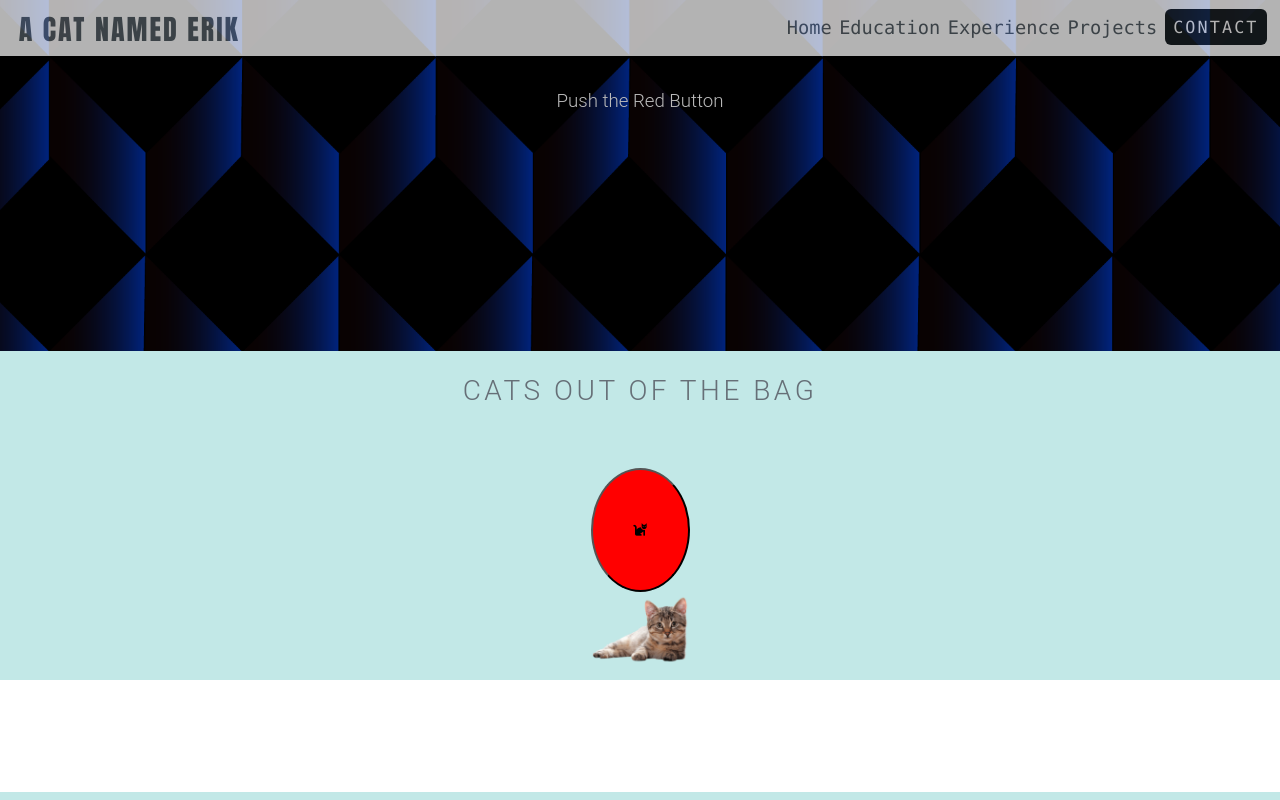
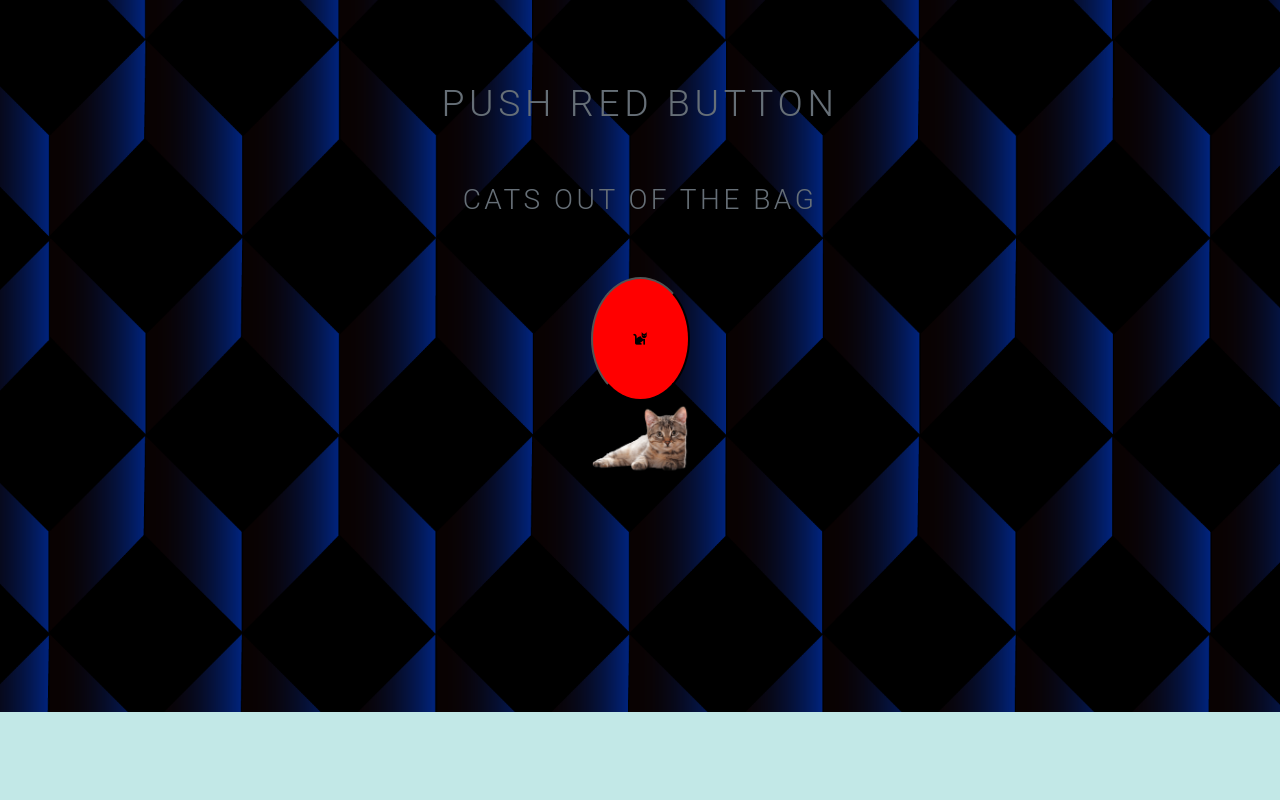
Before and after one commit to bryan-panaccione/catGenerator, a plain HTML site: page index.html in a window 1280 px wide. Drawn offline with Linux system fonts and the light colour scheme.

Commit message:
improvedUI

```diff
--- a/index.html
+++ b/index.html
@@ -12,26 +12,9 @@
 
 <body class="bodyClass">
   <div class="catStart"></div>
-  <header class="header" id="header">
-    <h1 id="pageTitle"><a href="https://giphy.com/gifs/computer-cat-wearing-glasses-VbnUQpnihPSIgIXuZv">A Cat Named
-        Erik</a></h1>
-    <nav id="nav">
-      <ul>
-        <li><a href="index.html" class="button_alt">Home</a></li>
-        <li><a href="https://giphy.com/gifs/computer-cat-wearing-glasses-VbnUQpnihPSIgIXuZv"
-            class="button_alt">Education</a></li>
-        <li><a href="https://giphy.com/gifs/computer-cat-wearing-glasses-VbnUQpnihPSIgIXuZv"
-            class="button_alt">Experience</a></li>
-        <li><a href="https://giphy.com/gifs/computer-cat-wearing-glasses-VbnUQpnihPSIgIXuZv"
-            class="button_alt">Projects</a></li>
-        <li><a href="https://giphy.com/gifs/computer-cat-wearing-glasses-VbnUQpnihPSIgIXuZv" class="button">Contact</a>
-        </li>
-      </ul>
-    </nav>
-  </header>
+
   <div id="topBanner">
-    <p>Push the Red Button</p>
-  </div>
+    <h1>Push Red Button</h1>
     <div id="catApp">
       <h2>Cats out of the bag</h2>
       <div class="input_Container">
@@ -40,25 +23,8 @@
       </div>
       <section><img src="images/catPic8.png" alt="cat" width="100"></section>
     </div>
-  <footer id="footer">
-    <!-- <div class="container">
-    <div class="row double">
-            <h3>Other Projects</h3>
-            <ul class="alt">
-              <li><a href="#">Nascetur nunc varius</a></li>
-              <li><a href="#">Vis faucibus sed tempor</a></li>
-              <li><a href="#">Massa amet lobortis vel</a></li>
-              <li><a href="#">Nascetur nunc varius</a></li>
-            </ul>
-        <h3>Open to work</h3>
-        <p>Software Engineer, Solutions Architect, Technical Project Manager</p>
-        <ul class="icons">
-          <li><a href="https://github.com/bryan-panaccione"><i class="fa-brands fa-github"></i></a></li>
-          <li><a href="https://www.facebook.com/bryan.panaccione"><i class="fa-brands fa-facebook-square"></i></a></li>
-          <li><a href="https://www.linkedin.com/in/bryan-panaccione/"><i class="fa-brands fa-linkedin"></i></a></li>
-        </ul>
-  </div> -->
-  </footer>
+  </div>
+
   <script src="scripts.js"></script>
 </body>
 
```
Also changed, not shown: figmaTest.html (deleted, +0 -10 lines), styles.css (+8 -3 lines). Lines whose indentation alone changed are shown as unchanged.
